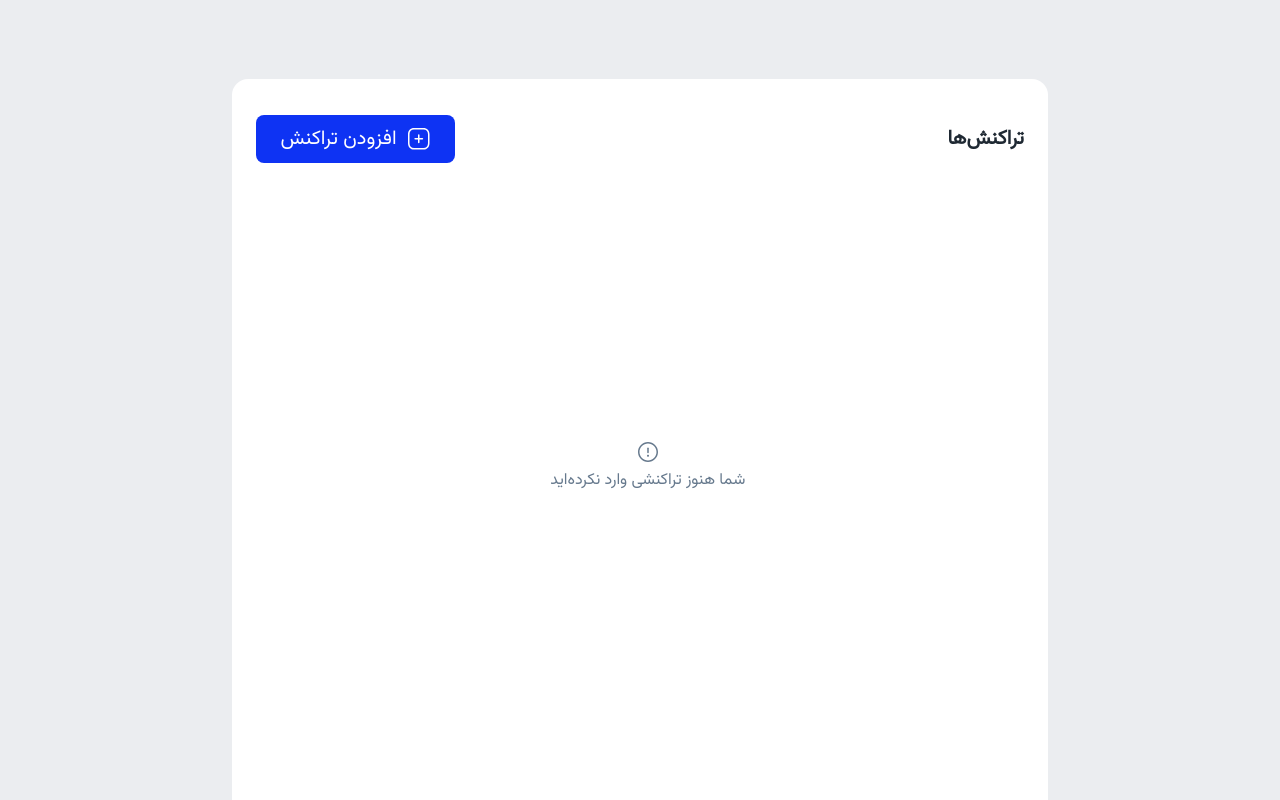
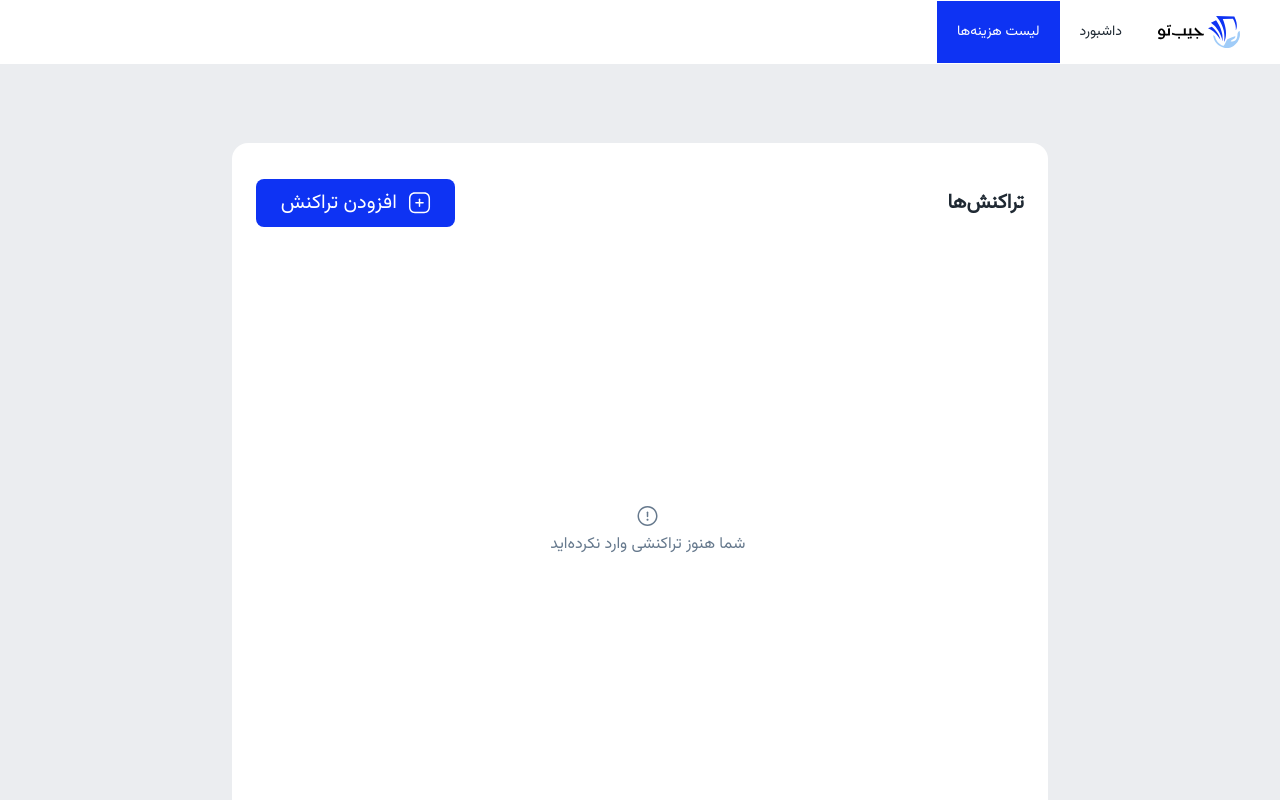
Before and after one commit to fardin-farrokhzad/Expence-Tracker, a React (Vite) app: page /transactions in a window 1280 px wide. Shown: the top 800 px of the page. Built offline with nearby package versions, Linux system fonts and the light colour scheme.

Commit message:
set up routes for Dashboard, Transactions, and 404 NotFound

```diff
--- a/src/main.jsx
+++ b/src/main.jsx
@@ -1,13 +1,23 @@
 import { StrictMode } from 'react';
 import { createRoot } from 'react-dom/client';
-import { BrowserRouter } from 'react-router';
+import { BrowserRouter, Routes, Route, Navigate } from 'react-router';
 import './index.css';
+import Layout from './layout/Layout.jsx';
+import Dashboard from './pages/Dashboard/Dashboard.jsx';
+import NotFound from './pages/NotFound/NotFound.jsx';
 import App from './App.jsx';
 
 createRoot(document.getElementById('root')).render(
   <StrictMode>
     <BrowserRouter>
-      <App />
+      <Routes>
+        <Route path='/' element={<Layout />}>
+          <Route index element={<Navigate to='/transactions' />} />s
+          <Route path='dashboard' element={<Dashboard />} />
+          <Route path='transactions' element={<App />} />
+          <Route path='*' element={<NotFound />} />
+        </Route>
+      </Routes>
     </BrowserRouter>
   </StrictMode>
 );
```
